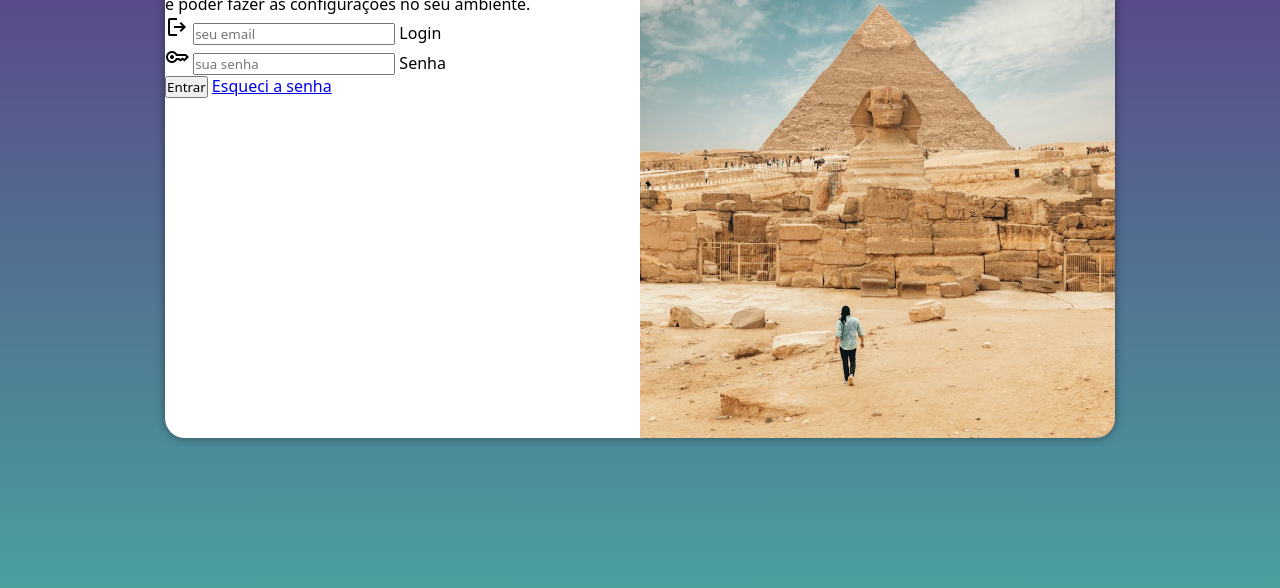
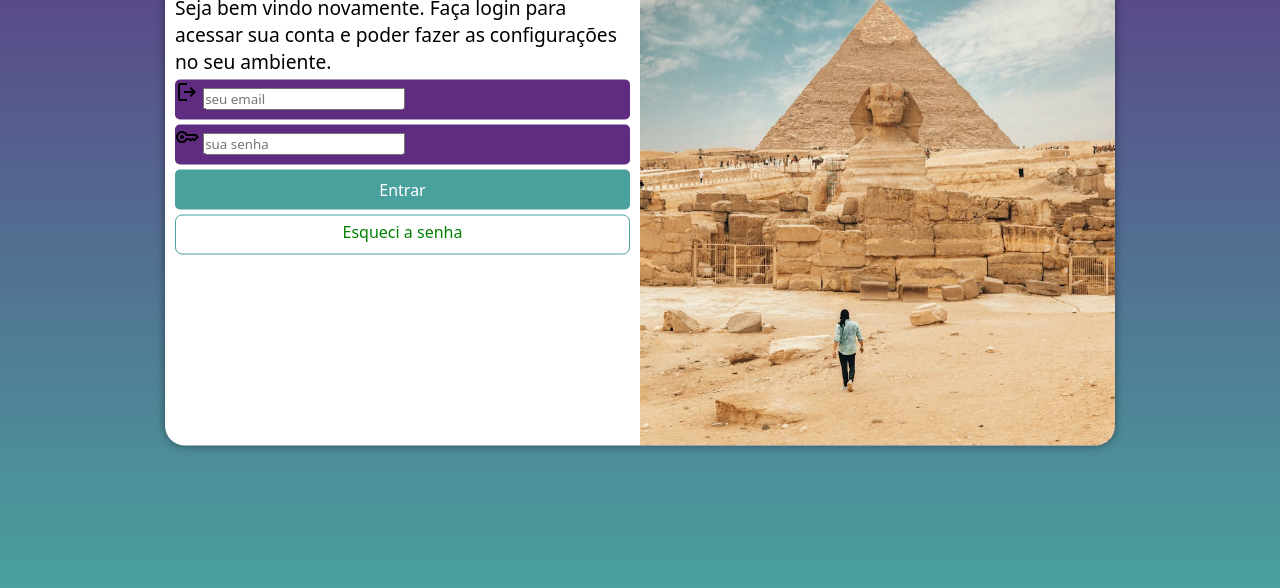
Before and after one commit to italoesilva/projeto-login, a plain HTML site: page index.html in a window 1280 px wide. Shown: the part 212-800 px from the top of the page. Drawn offline with nearby package versions, Linux system fonts and the light colour scheme.

Commit message:
apliquei estilo ao formulario de login

```diff
--- a/estilos/media-query.css
+++ b/estilos/media-query.css
@@ -29,7 +29,7 @@
 
 
     }
-    section#login > div#formulario{
+    section#login > div#Formulario{
         float: right;
         width: 70%;
     }
@@ -54,17 +54,36 @@
         background-position: center;
     }
 
-    section#login > div#formulario{
+    section#login > div#Formulario{
         float: left;
         width: 50%;
     }
 
 
-div#formulario > h1{
+div#Formulario > h1{
   font-size: 2em;
 }
 
-div#formulario > p{
+div#Formulario > p{
     font-size: 1.2em;
 }
 }
+
+form > a.botao{
+    display: block;
+    text-align: center;
+    font-size: 1em;
+    width: 100%;
+    height: 40px;
+    padding-top: 5px;
+    margin-top: 5px;
+    background-color: white;
+    color: green;
+    border: 1px solid #49a09d;
+    border-radius: 7px;
+    text-decoration: none;
+}
+
+form > a.botao:hover{
+    background-color: #49a09d;
+}
--- a/estilos/style.css
+++ b/estilos/style.css
@@ -37,7 +37,7 @@ section#login{
 
     background-color: white;
     width: 250px;
-    height: 500px;
+    height: 515px;
     border-radius: 20px;
     box-shadow: 0px 0px 10px rgba(0, 0, 0, 0.437);
 
@@ -53,16 +53,71 @@ section#login > div#imagem{
     height: 200px;
 }
 
-section#login > div#formulario{
+section#login > div#Formulario{
     display: block;
     padding: 10px;
 }
 
-div#formulario > h1 {
+div#Formulario > h1 {
     text-align: center;
     margin-bottom: 10px;
 }
 
-div#formulario > p{
+div#Formulario > p{
     font-size: 0.8em;
 }
+
+form > div.campo{
+    background-color: #5f2c82;
+    display: block;
+    width: 100%;
+    height: 40px;
+    border-radius: 5px;
+    margin: 5px 0px;
+
+
+}
+
+div.campo > label{
+    display: none;
+
+}
+
+form > input[type=submit] {
+    display: block;
+    font-size: 1em;
+    width: 100%;
+    height: 40px;
+    background-color: #49a09d;
+    color: white;
+    border: none;
+    border-radius: 5px;
+    cursor: pointer;
+}
+
+form > input[type=submit]:hover {
+    background-color: #325150;
+}
+
+form > a.botao{
+    display: block;
+    text-align: center;
+    font-size: 1em;
+    width: 100%;
+    height: 40px;
+    padding-top: 5px;
+    margin-top: 5px;
+    background-color: white;
+    color: green;
+    border: 1px solid #49a09d;
+    border-radius: 7px;
+    text-decoration: none;
+}
+
+form > a.botao:hover{
+    background-color: #49a09d;
+}
+
+form > a.botao > span{
+    font-size: 0.8em;
+}
--- a/index.html
+++ b/index.html
@@ -19,7 +19,7 @@
 
 
             </div>
-            <div id="Formulário">
+            <div id="Formulario">
 
                 <h1>Login</h1>
                 <p>Seja bem vindo novamente. Faça login para acessar sua conta e poder fazer as configurações no seu ambiente.</p>
@@ -49,9 +49,9 @@
 
                     </div>
                     <input type="submit" value="Entrar">
-                    <a href="esqueci.html">
-                        Esqueci a senha
-                    </a>
+
+                    <a href="esqueci.html" class="botao">
+                        Esqueci a senha <span class="material-icons "></span></a>
 
                 </form>
          </div>
```
